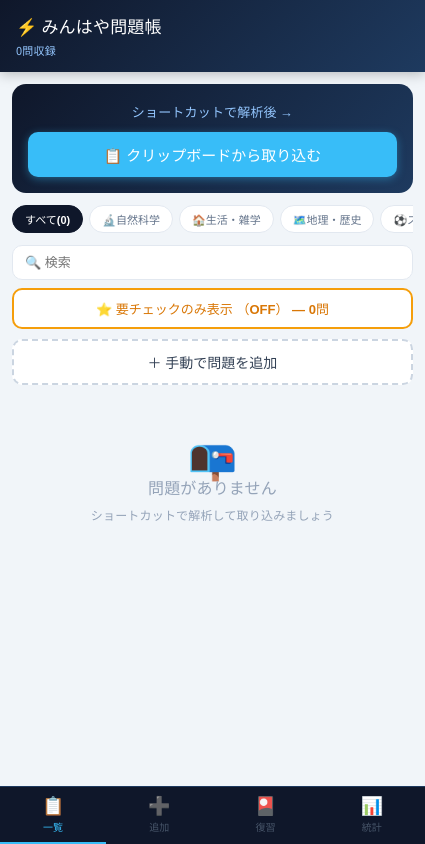
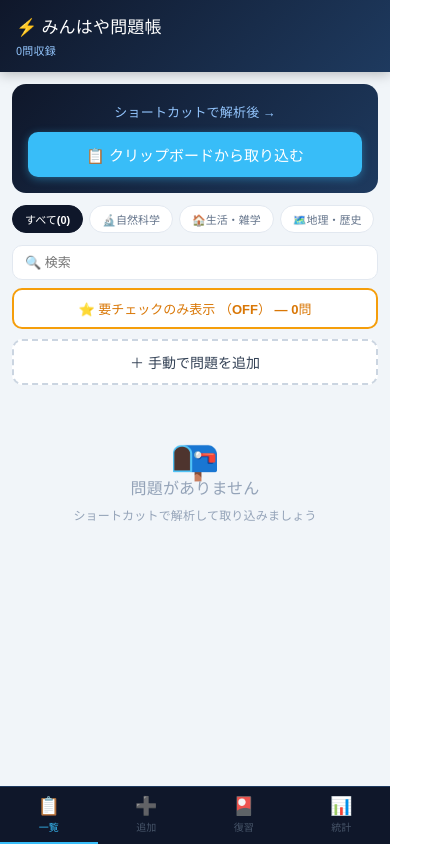
Before and after one commit to strangeegg-yy/minhaya-quiz, a React (Vite) app: page / in a window 390 px wide. Shown: the whole page, 425 px wide, since content can reach past the window. Built offline with nearby package versions, Linux system fonts and the light colour scheme.

Commit message:
fix: iPhoneでの横はみ出しを修正

```diff
--- a/src/App.jsx
+++ b/src/App.jsx
@@ -537,7 +537,8 @@ export default function App() {
 
   return (
     <div style={{ fontFamily:"'Noto Sans JP','Hiragino Sans',sans-serif", height:"100%",
-      background:"#f1f5f9", maxWidth:430, margin:"0 auto", display:"flex", flexDirection:"column" }}>
+      width:"100%", maxWidth:430, margin:"0 auto", background:"#f1f5f9",
+      display:"flex", flexDirection:"column", overflow:"hidden" }}>
       <div style={{ background:"linear-gradient(135deg,#0f172a,#1e3a5f)", color:"white",
         padding:"14px 16px 10px", flexShrink:0, zIndex:20, boxShadow:"0 2px 12px rgba(0,0,0,0.25)" }}>
         <div style={{ fontSize:17, fontWeight:800 }}>⚡ みんはや問題帳</div>
--- a/src/index.css
+++ b/src/index.css
@@ -50,16 +50,22 @@
   }
 }
 
+*, *::before, *::after {
+  box-sizing: border-box;
+}
+
 body {
   margin: 0;
-  overflow: hidden; /* bodyはスクロールさせない */
+  overflow: hidden;
 }
 
 #root {
+  width: 100%;
   height: 100dvh;
   display: flex;
   flex-direction: column;
   text-align: left;
+  overflow: hidden;
 }
 
 h1,
```
